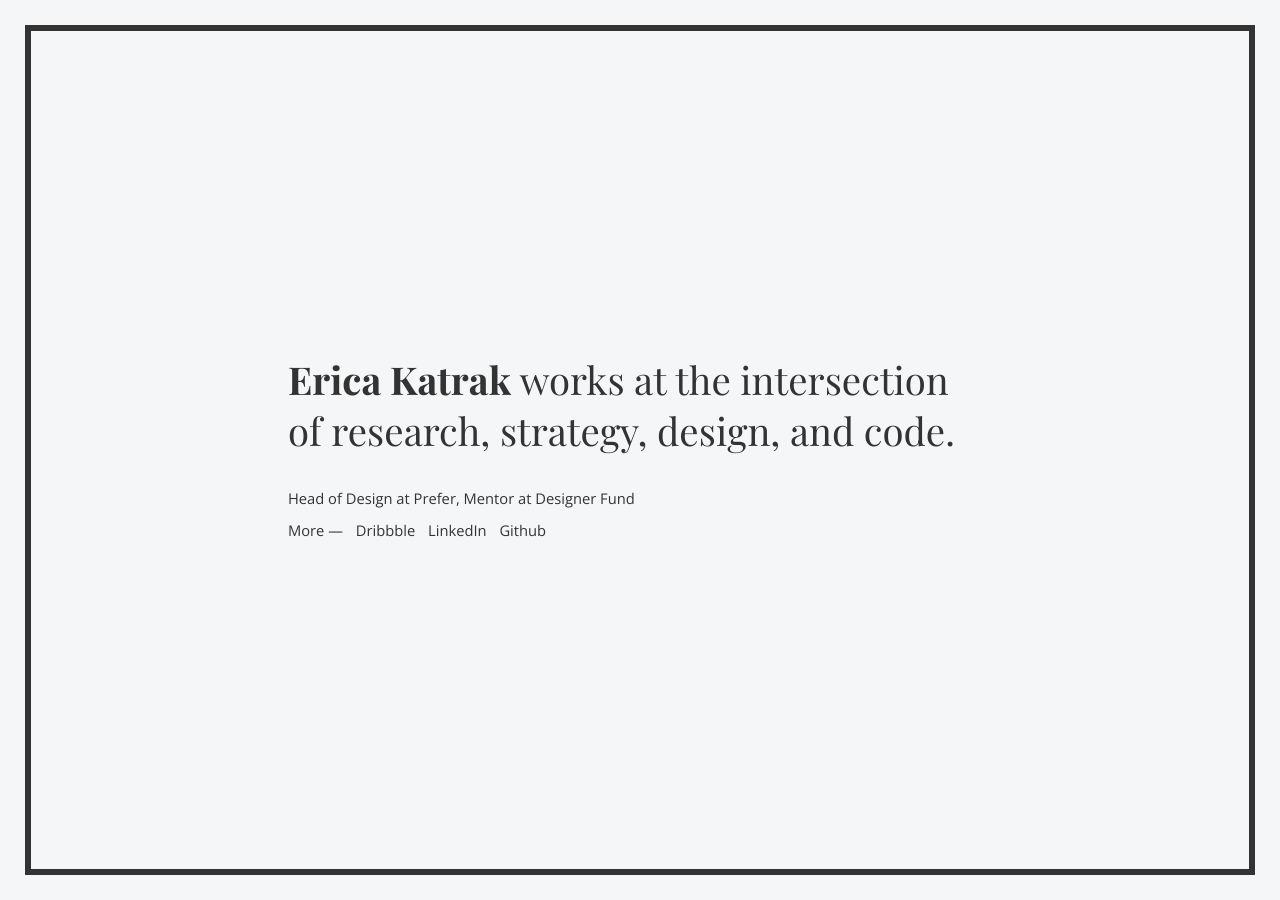
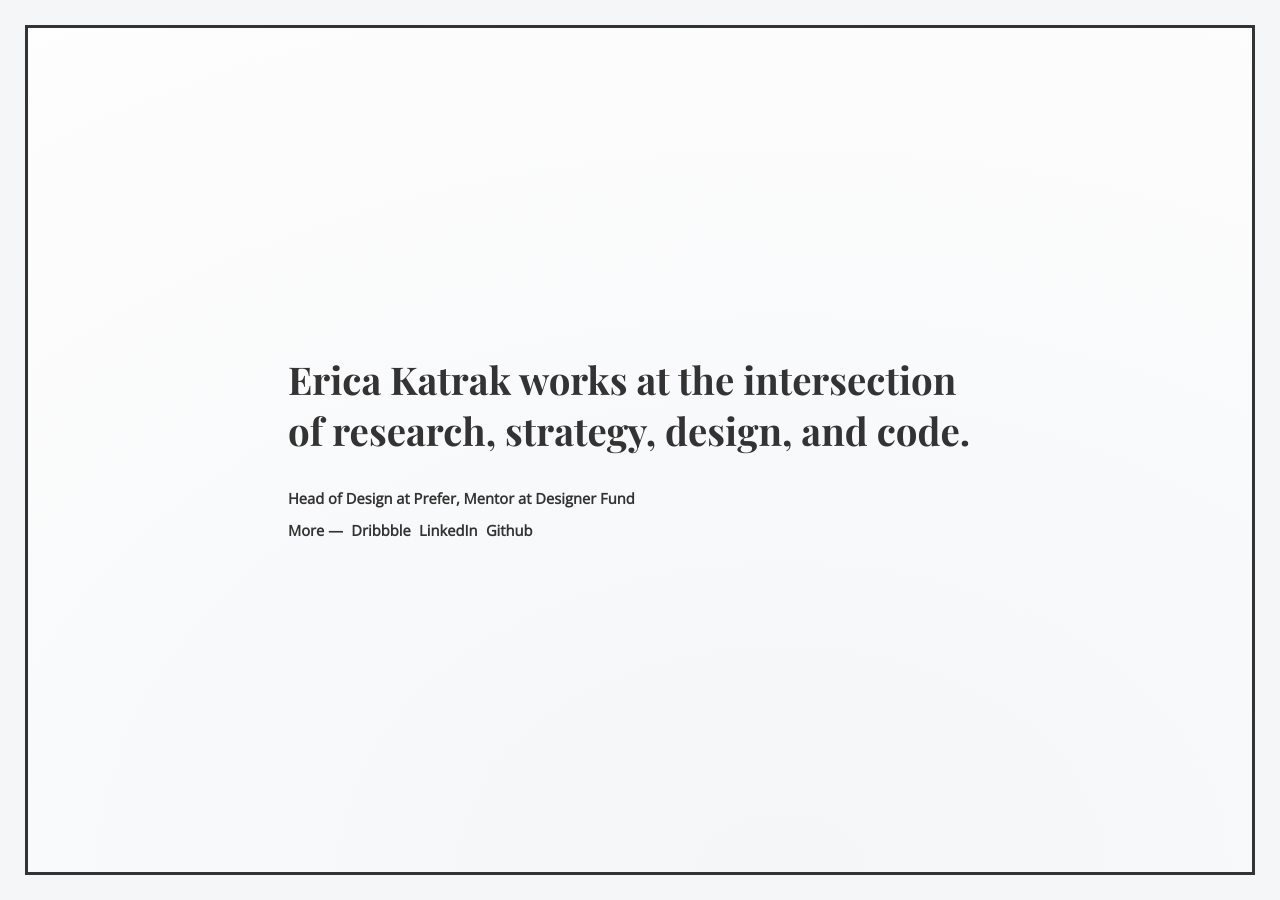
Before and after one commit to ericakatrak/ericakatrak.github.io, a Jekyll site: the page built from index.html, in a window 1280 px wide. Built offline with Jekyll 4.4.1, drawn with Linux system fonts in a browser that asks for light colours.

Commit message:
style tweaks

```diff
--- a/css/style.css
+++ b/css/style.css
@@ -57,18 +57,16 @@ body {
 body:after {
 	content: "";
 
-	/* future - invert the site as more content comes into play - move this to body, set :after to #FFF */
 	background-image: radial-gradient(#F5F6F8, #FFF);
-	background: #F5F6F8;
 	background-size: 200% 200%;
 	background-position: 0 0;
 	animation: border 60s linear infinite;
 
 	position: absolute;
-	top: 0.5vw;
-	right: 0.5vw;
-	bottom: 0.5vw;
-	left: 0.5vw;
+	top: 0.25vw;
+	right: 0.25vw;
+	bottom: 0.25vw;
+	left: 0.25vw;
 }
 
 section {
@@ -82,12 +80,12 @@ section {
 h1 {
 	font-size: 3vw;
 	line-height: 4vw;
-	font-weight: 400;
+	font-weight: 600;
 	font-family: "Playfair Display", serif;
 	animation: fade 2s ease-out -.65s;
 	padding-bottom: 2vw;
 
-	/* future - invert the site and use text clipping as more content comes into play
+	/* future - use text clipping?
 
   -webkit-text-fill-color: transparent;
   -webkit-background-clip: text;
@@ -105,7 +103,7 @@ h1 span {font-weight: 700;}
 p {
 	font-size: 1.15vw;
 	line-height: 2.5vw;
-	font-weight: 400;
+	font-weight: 600;
 	font-family: "Open Sans", sans-serif;
 	animation: fade 2s ease-out -.65s;
 	padding-bottom: 2vw;
@@ -118,10 +116,9 @@ a {
 	text-decoration: none;
 	white-space: nowrap;
 	position: relative;
-	margin .5vw;
 }
 
-a.more {margin: 0 0 0 1vh;}
+a.more {margin: 0 0 0 .5vh;}
 
 a:hover {color: #b96e2b;}
 
```
